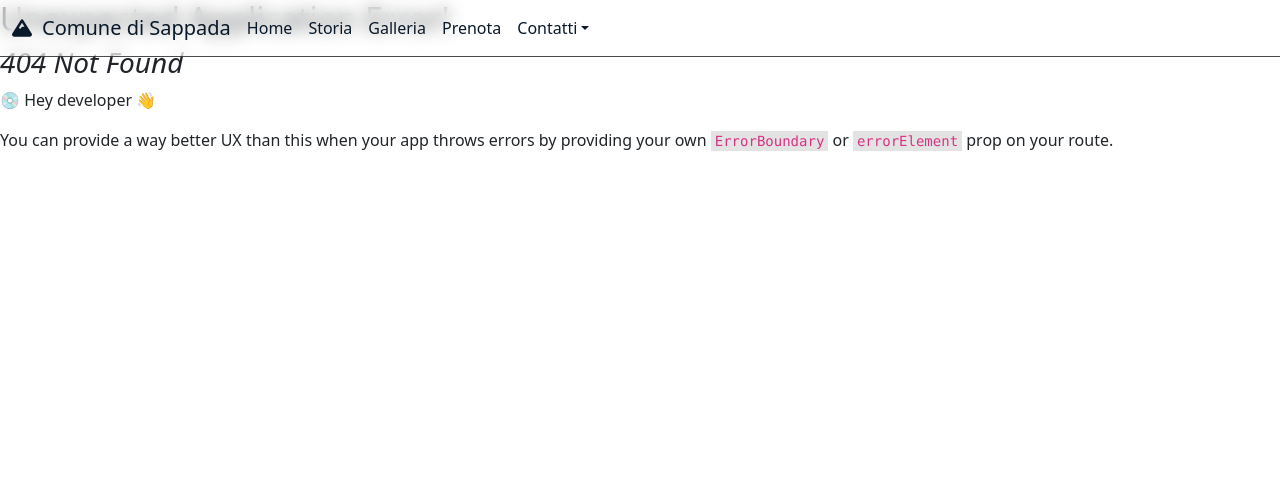
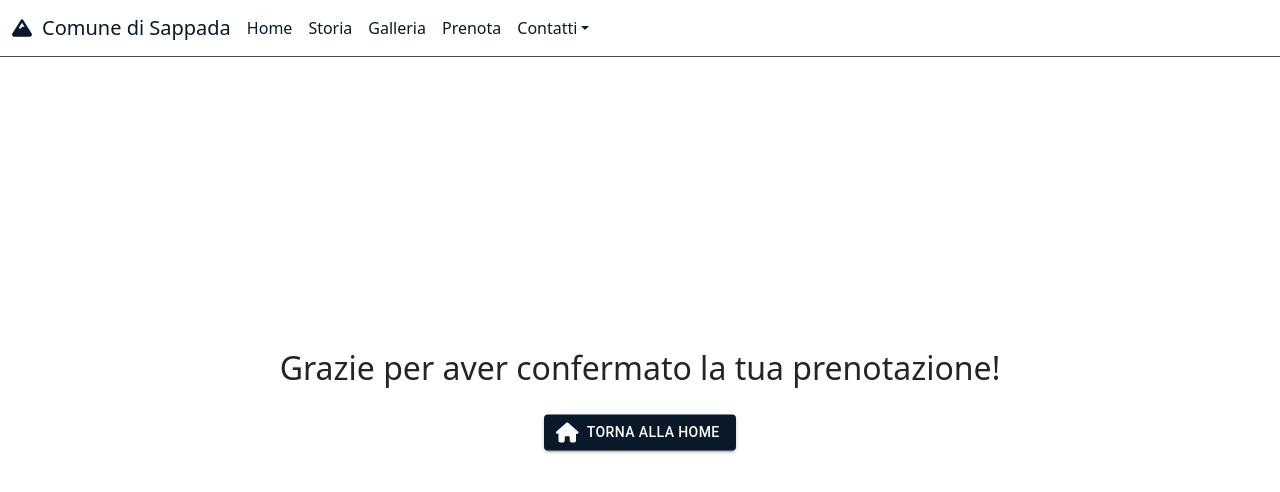
Before and after one commit to MrFreex/progetto-borghi-react, a React (Vite) app: page /bookconfirm in a window 1280 px wide. Before the commit this address had no page. Shown: the top 492 px of the page. Built offline with nearby package versions, Linux system fonts and the light colour scheme.

Commit message:
Should be finished

```diff
--- a/src/components/Navbar.tsx
+++ b/src/components/Navbar.tsx
@@ -56,7 +56,7 @@ export const Navbar = () => {
             <NavDropdown.Item href="https://sappadadolomiti.com">
               sappadadolomiti.com
             </NavDropdown.Item>
-            <NavDropdown.Item href="https://sappadadolomiti.com">
+            <NavDropdown.Item href="https://altedolomiti.it">
               altedolomiti.it
             </NavDropdown.Item>
           </NavDropdown>
--- a/src/main.tsx
+++ b/src/main.tsx
@@ -17,6 +17,7 @@ import { createGlobalStyle } from "styled-components";
 import { Story } from "./pages/Story";
 import { Gallery } from "./pages/Gallery";
 import { Book } from "./pages/Book";
+import { BookConfirm } from "./pages/BookConfirm";
 
 const theme = createTheme({
 	palette: {
@@ -35,6 +36,7 @@ const router = createBrowserRouter(
       <Route path="story" element={<Story />} />
       <Route path="gallery" element={<Gallery />} />
       <Route path="book" element={<Book />} />
+	  <Route path="bookconfirm" element={<BookConfirm />} />
 			{/*
       <Route path='signup' element={<Signup />} />
       <Route path='app-info' element={<AppInfo />} />
--- a/src/pages/Book.tsx
+++ b/src/pages/Book.tsx
@@ -13,13 +13,14 @@ import {
 	InputLabel,
 	Input,
 	Slider,
+	Button,
 } from "@mui/material";
 import { Component, FunctionComponent, useState } from "react";
 import { Container } from "react-bootstrap";
 import styled from "styled-components";
 
 import { FontAwesomeIcon } from "@fortawesome/react-fontawesome";
-import { faArrowRight, faArrowLeft } from "@fortawesome/free-solid-svg-icons";
+import { faArrowRight, faArrowLeft, faCheck as faCheckMark } from "@fortawesome/free-solid-svg-icons";
 import { motion } from "framer-motion";
 
 const PageTitle = styled.h1`
@@ -51,12 +52,13 @@ const PersonalInfoStep = (props: StepProps) => {
 		<Stack spacing={2}>
 			<h4>Dati personali</h4>
 			<Stack direction="row" spacing={2}>
-				<TextField value={data["name"]} onChange={(el) => setByKey("name", el.target.value)} variant="standard" label="Nome" />
-				<TextField value={data["surname"]} onChange={(el) => setByKey("surname", el.target.value)} variant="standard" label="Cognome" />
+				<TextField required value={data["name"]} onChange={(el) => setByKey("name", el.target.value)} variant="standard" label="Nome" />
+				<TextField required value={data["surname"]} onChange={(el) => setByKey("surname", el.target.value)} variant="standard" label="Cognome" />
 			</Stack>
 			<h4>Contatti</h4>
 			<Stack direction="row" spacing={2}>
 				<TextField
+					required
 					value={data["phone"]}
 					onChange={(el) => setByKey("phone", el.target.value)}
 					type="tel"
@@ -188,14 +190,21 @@ type ConfirmationProps = {
 };
 
 const ConfirmationStep = (props : ConfirmationProps) => {
-    return <>
-    </>
+    return <Stack spacing={2}>
+		<h2>Confermi di voler concludere la prenotazione, {props.state[0][0].name} {props.state[0][0].surname} ?</h2>
+		<Button href="bookconfirm" startIcon={<FontAwesomeIcon icon={faCheckMark} />} variant="contained">Conferma</Button>
+	</Stack>
 }
 
 export const Book = () => {
 	const [activeStep, setActiveStep] = useState(0);
 
     const today = new Date().toLocaleString("it", { day: "2-digit", year: "numeric", month: "2-digit" }).split("/").reverse().join("-")
+
+	const required = [
+		["name", "surname", "phone"],
+		["stayPlan", "hotel", "departure", "arrival"]
+	]
 
 	const StepsState = [
 		useState<StringIndexed>({}),
@@ -214,6 +223,19 @@ export const Book = () => {
 	const gen = () => {
 		const Component = Steps[activeStep];
 
+		if (activeStep >= StepsState.length) {
+			for (let i = 0; i < StepsState.length; i++) {
+				const v = StepsState[i][0];
+				for (let k of required[i]) {
+					if (!v[k]) {
+						setActiveStep(i);
+						alert("Devi prima compilare i campi obbligatori!");
+						return;
+					}
+				}
+			}
+		}
+
 		return activeStep < StepsState.length ? (
 			<motion.div key={activeStep} initial={{ opacity: 0 }} animate={{ opacity: 1 }} transition={{ duration: 0.3, delay: 0 }}>
 				<Component data={StepsState[activeStep][0]} setData={StepsState[activeStep][1]} />
@@ -225,6 +247,8 @@ export const Book = () => {
 
 	return (
 		<Container style={{ marginTop: "75px", maxWidth: "1900px" }}>
+			<Stack spacing={5}>
+				<div>
 					<PageTitle>Prenota</PageTitle>
 					<Stepper activeStep={activeStep}>
 						<Step>
@@ -250,6 +274,11 @@ export const Book = () => {
 							</Fab>
 						</Tooltip>
 					</Stack>
+				</div>
+				<div style={{ width: "100%", display: "flex", justifyContent: "center" }}>
+					<iframe height="350" src="https://www.openstreetmap.org/export/embed.html?bbox=12.491798400878908%2C46.48373752813869%2C12.86602020263672%2C46.645429498183326&amp;layer=mapnik&amp;marker=46.564761777806275%2C12.678909301757812" style={{ border: "1px solid black", flexGrow: 1 }}></iframe><br/><small><a href="https://www.openstreetmap.org/?mlat=46.5648&amp;mlon=12.6789#map=12/46.5646/12.6789">Visualizza mappa ingrandita</a></small>
+				</div>
+			</Stack>
 		</Container>
 	);
 };
--- /dev/null
+++ b/src/pages/BookConfirm.tsx
@@ -0,0 +1,30 @@
+import { faHome } from "@fortawesome/free-solid-svg-icons"
+import { FontAwesomeIcon } from "@fortawesome/react-fontawesome"
+import { Button } from "@mui/material"
+import styled from "styled-components"
+
+const Center = styled.div`
+    position: absolute;
+    text-align:center;
+    width: 70%;
+    top: 50%;
+    left: 50%;
+    transform: translate(-50%,-50%);
+    display: flex;
+    flex-direction: column;
+    align-content: center;
+    row-gap: 2ch;
+
+    & > a {
+        margin: auto;
+    }
+`
+
+export const BookConfirm = () => {
+    return <Center>
+        <h2>
+            Grazie per aver confermato la tua prenotazione!
+        </h2>
+        <Button startIcon={<FontAwesomeIcon icon={faHome} />} variant="contained" href="/">Torna alla home</Button>
+    </Center>
+}
```
Lines whose indentation alone changed are shown as unchanged.
